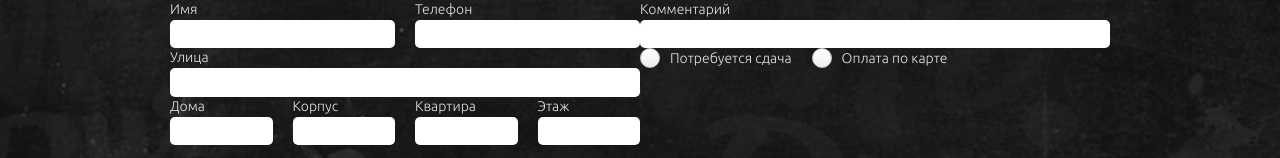
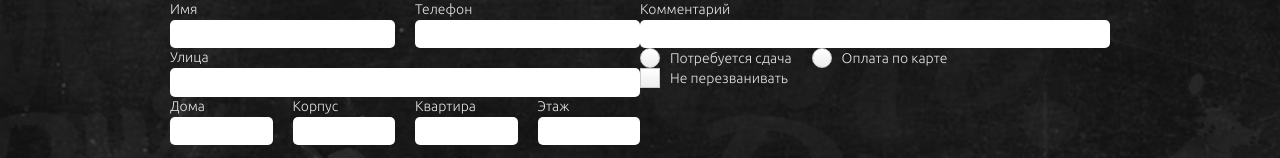
Before and after one commit to MrBootsBoots/mrburger-js, a plain HTML site: page index.html in a window 1280 px wide. Shown: the part 2792-2950 px from the top of the page. Drawn offline with Linux system fonts and the light colour scheme.

Commit message:
form-checkbox added

```diff
--- a/css/blocks/order.scss
+++ b/css/blocks/order.scss
@@ -1,27 +1,25 @@
 .order {
   background: url('../images/order_bg.png') center center no-repeat;
   background-size: cover;
+
+  &__content {
+    display: flex;
   }
-
-.order__content {
-  display: flex;
-
 }
 
 .form {
   width: 50%;
-}
 
-.form__row {
+  &__row {
     display: flex;
   }
-
-.form__block {
+  &__block {
     flex: 1;
     margin-right: 20px;
 
     &:last-child {
       margin-right: 0;
+    }
   }
 }
 
@@ -50,9 +48,14 @@
 
 .form-controlls {
   display: flex;
+
+  &__radio {
+    display: none;
   }
-
-.form-controlls__btn {
+  &__checkbox {
+    display: none;
+  }
+  &__btn {
     display: inline-flex;
     align-items: center;
     margin-right: 20px;
@@ -62,9 +65,6 @@
       margin-right: 0;
     }
   }
-
-.form-controlls__radio {
-  display: none;
 }
 
 .form-controlls__fake-radio {
@@ -90,6 +90,27 @@
   }
 }
 
+.form-controlls__fake-checkbox {
+  width: 20px;
+  height: 20px;
+  border: 1px solid #c9c9c9;
+  background-image: linear-gradient(to top, #ededed, #ffffff);
+  position: relative;
+  margin-right: 10px;
+
+  &:after {
+    content: "";
+    width: 0px;
+    height: 0px;
+    background: $red;
+    position: absolute;
+    top: 50%;
+    left: 50%;
+    transform: translate(-50%, -50%);
+    transition: .3s;
+  }
+}
+
 .form-controlls__radio:checked {
   .form-controlls__fake-radio:after {
     width: 8px;
--- a/index.html
+++ b/index.html
@@ -317,6 +317,13 @@
                   <div class="form-controlls__btn-title">Оплата по карте</div>
                 </label>
               </div>
+              <div class="form-controlls">
+                <label for="" class="form-controlls__btn">
+                  <input type="checkbox" name="answer" class="form-controlls__checkbox">
+                  <div class="form-controlls__fake-checkbox"></div>
+                  <div class="form-controlls__btn-title">Не перезванивать</div>
+                </label>
+              </div>
             </form>
           </div>
 
```
Also changed, not shown: css/main.css, 1 other file. Lines whose indentation alone changed are shown as unchanged.
